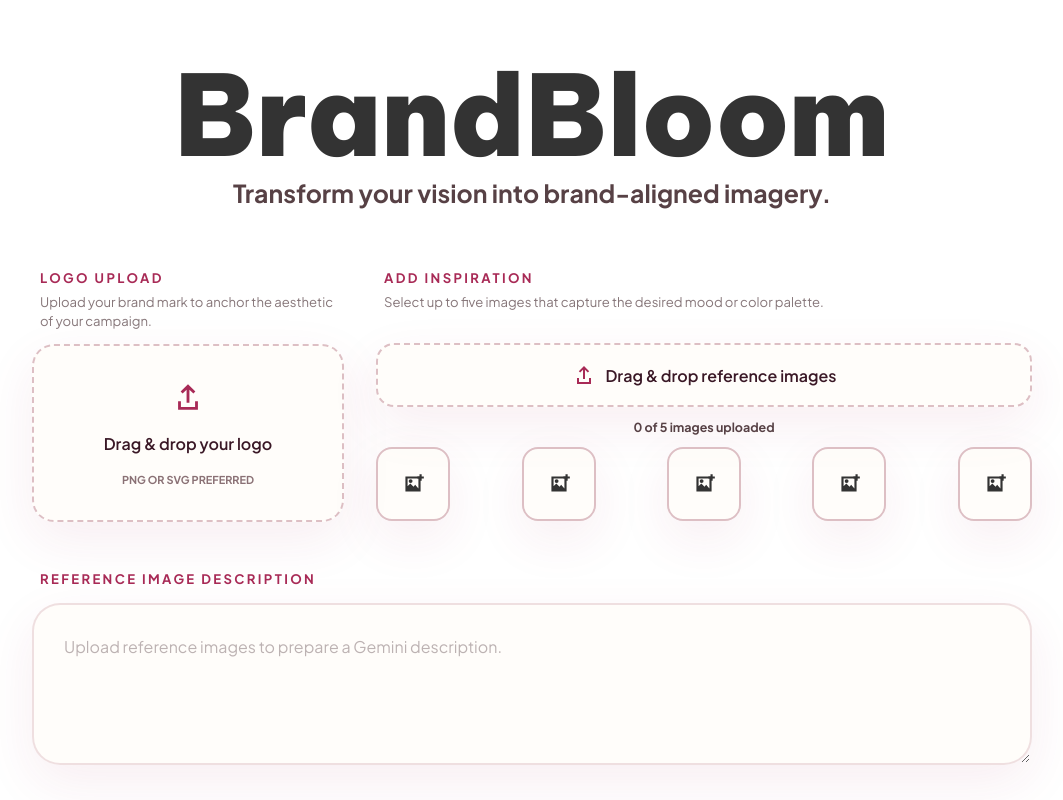
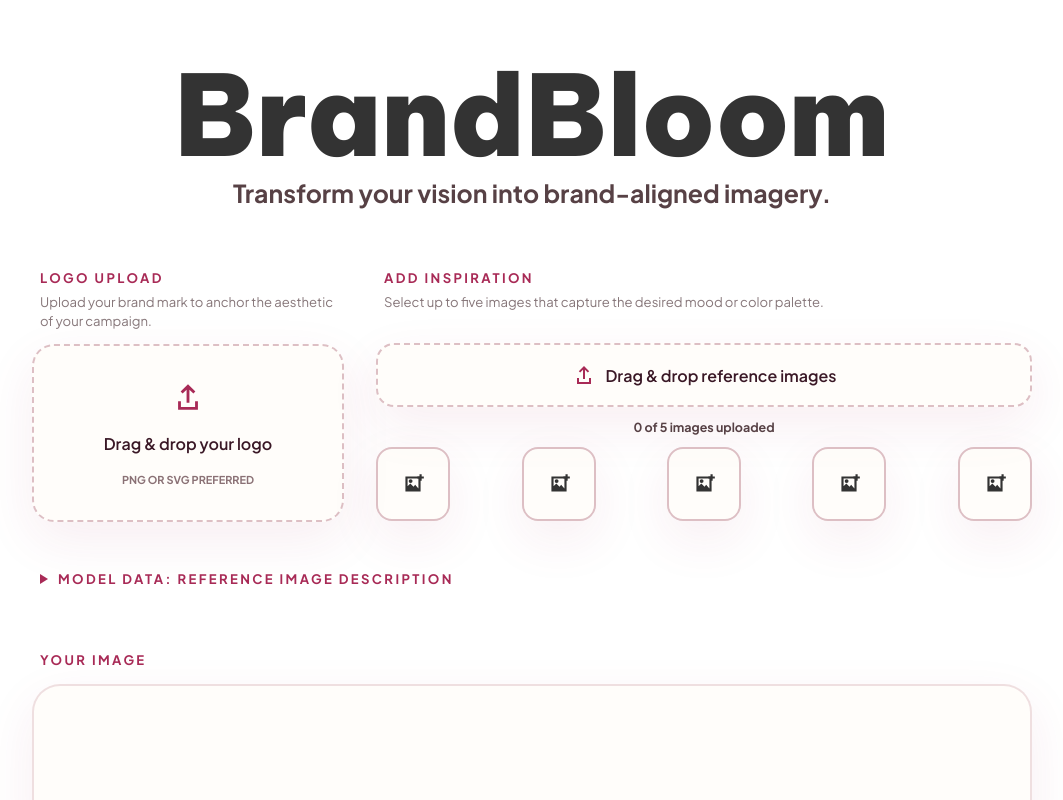
Before and after one commit to mrabo/ideogramcase, a React (Vite) app: page / in a window 1280 px wide. Shown: the top 800 px of the page, without its empty margins (108-1171 px from the left). Built offline with nearby package versions, Linux system fonts and the light colour scheme.

Commit message:
Put the model metadata into disclosure area

```diff
--- a/src/App.tsx
+++ b/src/App.tsx
@@ -253,8 +253,8 @@ function App() {
           </div>
         </div>
 
-        <div className="prompt-section reference-description-section">
-          <label htmlFor="reference-description">Reference image description</label>
+        <details className="prompt-section reference-description-section">
+          <summary>Model data: Reference image description</summary>
           <textarea
             id="reference-description"
             value={geminiReferenceDescriptionHook.value}
@@ -267,7 +267,7 @@ function App() {
             }
             aria-label="Gemini reference image description"
           />
-        </div>
+        </details>
 
         <div className="prompt-section">
           <label htmlFor="campaign-prompt">Your image</label>
--- a/src/styles.css
+++ b/src/styles.css
@@ -92,6 +92,7 @@ button {
 
 .section-heading span,
 .prompt-section label,
+.reference-description-section summary,
 .divider-title h2 {
   display: block;
   color: var(--primary);
@@ -287,6 +288,36 @@ textarea {
 .prompt-section label {
   padding: 0 8px;
   margin-bottom: 16px;
+}
+
+.reference-description-section summary {
+  display: flex;
+  align-items: center;
+  gap: 10px;
+  width: fit-content;
+  padding: 0 8px;
+  margin-bottom: 16px;
+  cursor: pointer;
+  list-style: none;
+}
+
+.reference-description-section summary::-webkit-details-marker {
+  display: none;
+}
+
+.reference-description-section summary::before {
+  content: "";
+  width: 0;
+  height: 0;
+  border-top: 5px solid transparent;
+  border-bottom: 5px solid transparent;
+  border-left: 8px solid currentColor;
+  transform-origin: 50% 50%;
+  transition: transform 180ms ease;
+}
+
+.reference-description-section[open] summary::before {
+  transform: rotate(90deg);
 }
 
 textarea {
```
